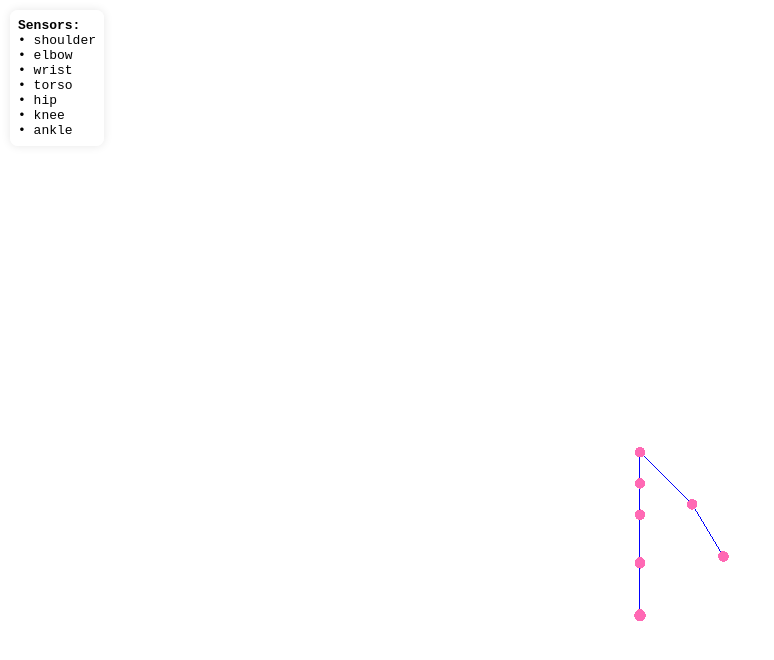
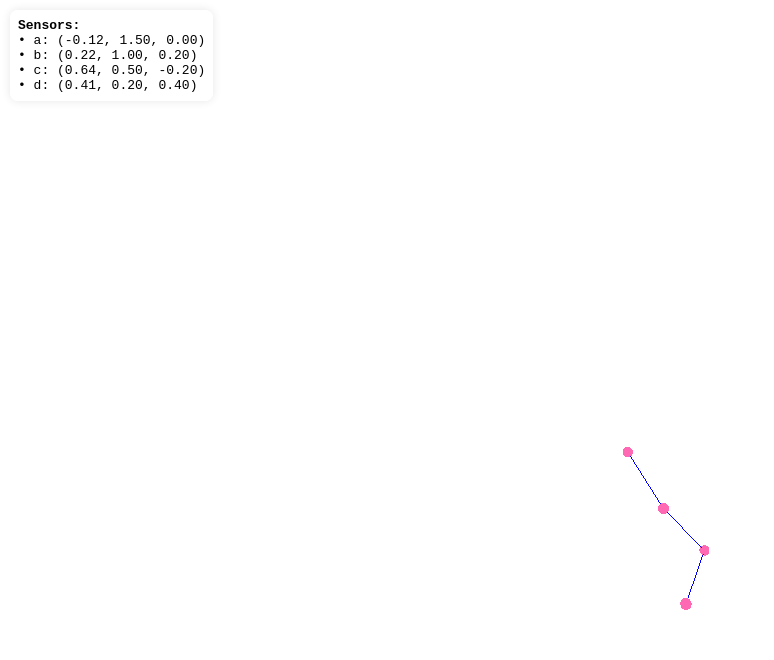
Before and after one commit to tobiawolaju/chogshot, a plain HTML site: page index.html in a window 1280 px wide. Shown: the whole page, without its empty margins (0-774 px from the left). Drawn offline with nearby package versions, Linux system fonts and the light colour scheme.

Commit message:
Update index.html

```diff
--- a/index.html
+++ b/index.html
@@ -33,24 +33,36 @@ document.body.appendChild(renderer.domElement);
 
 const sensorDisplay = document.getElementById("sensorList");
 
+// Sensor connections
 const sensorLinks = [
-  ['shoulder', 'elbow'],
-  ['elbow', 'wrist'],
-  ['shoulder', 'torso'],
-  ['torso', 'hip'],
-  ['hip', 'knee'],
-  ['knee', 'ankle']
+  ['a', 'b'],
+  ['b', 'c'],
+  ['c', 'd']
 ];
 
-function generateSensorReadings() {
+// Simulate real-world sensor streaming
+function sensorData() {
   return {
-    shoulder: new THREE.Vector3(0, 1.5, 0),
-    elbow: new THREE.Vector3(0.5, 1, 0),
-    wrist: new THREE.Vector3(0.8, 0.5, 0),
-    torso: new THREE.Vector3(0, 1.2, 0),
-    hip: new THREE.Vector3(0, 0.9, 0),
-    knee: new THREE.Vector3(0, 0.5, 0.2),
-    ankle: new THREE.Vector3(0, 0.1, 0.4)
+    a: new THREE.Vector3(
+      Math.sin(Date.now() * 0.001) * 0.5,
+      1.5,
+      0
+    ),
+    b: new THREE.Vector3(
+      0.5 + Math.sin(Date.now() * 0.001 + 1) * 0.3,
+      1.0,
+      0.2
+    ),
+    c: new THREE.Vector3(
+      0.8 + Math.sin(Date.now() * 0.001 + 2) * 0.2,
+      0.5,
+      -0.2
+    ),
+    d: new THREE.Vector3(
+      0.6 + Math.cos(Date.now() * 0.001) * 0.2,
+      0.2,
+      0.4
+    )
   };
 }
 
@@ -58,7 +70,7 @@ let sensorPoints = {};
 let jointLines = [];
 
 function createPose() {
-  const sensors = generateSensorReadings();
+  const sensors = sensorData();
 
   Object.values(sensorPoints).forEach(p => scene.remove(p));
   jointLines.forEach(l => scene.remove(l));
@@ -76,7 +88,7 @@ function createPose() {
     scene.add(point);
     sensorPoints[name] = point;
 
-    sensorDisplay.innerHTML += `• ${name}<br>`;
+    sensorDisplay.innerHTML += `• ${name}: (${pos.x.toFixed(2)}, ${pos.y.toFixed(2)}, ${pos.z.toFixed(2)})<br>`;
   }
 
   const lineMaterial = new THREE.LineBasicMaterial({ color: 0x0000ff }); // blue
@@ -89,15 +101,12 @@ function createPose() {
   }
 }
 
-createPose();
-
 function animate() {
   requestAnimationFrame(animate);
+  createPose();
   renderer.render(scene, camera);
 }
 animate();
-
-setInterval(createPose, 2000);
 
 window.addEventListener('resize', () => {
   camera.aspect = window.innerWidth / window.innerHeight;
```
